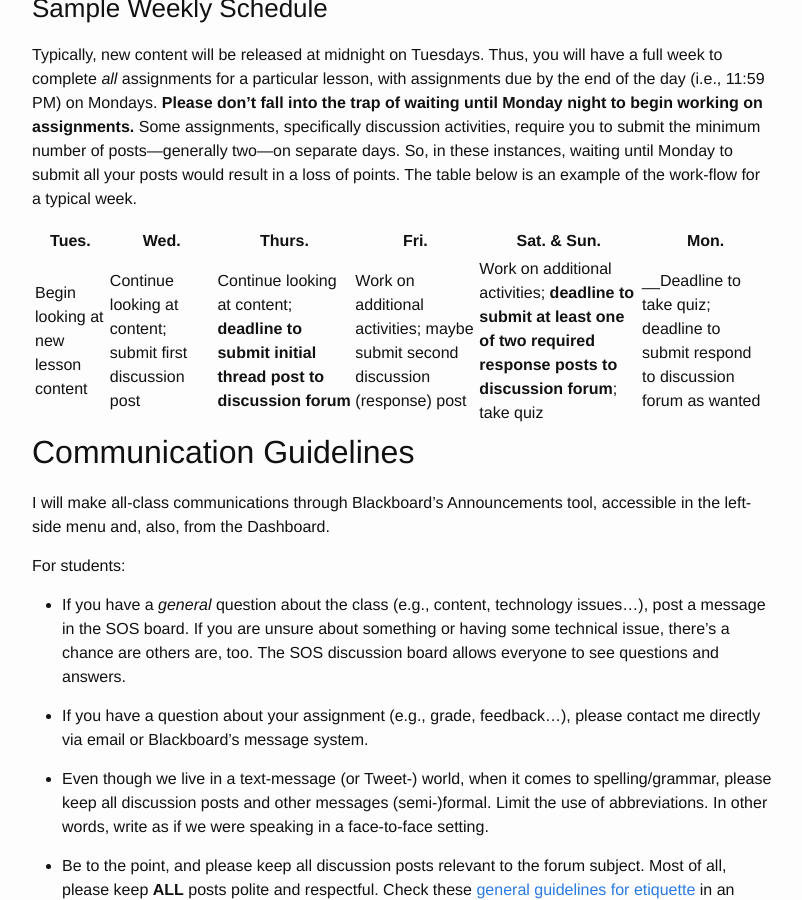
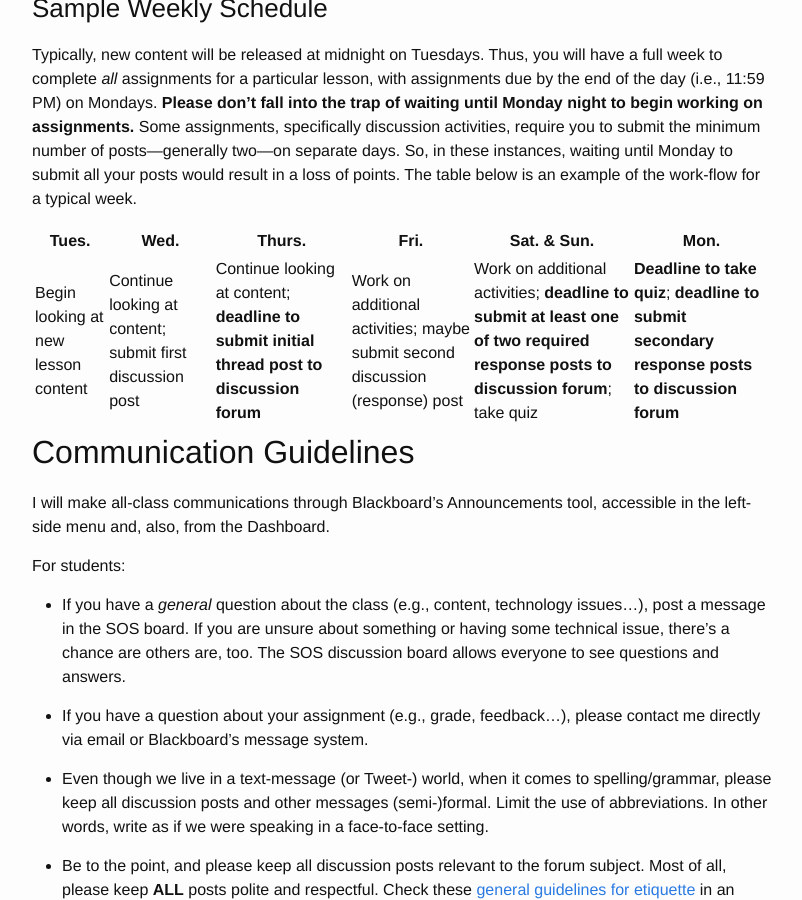
Before and after one commit to bateyt/anth102mhcc, a Jekyll site: the page built from syllabus.md, in a window 1280 px wide and 900 px high, scrolled down 1291 px. Shown: the whole window, without its empty margins (238-1040 px from the left). Built offline with Jekyll 4.4.1, drawn with Linux system fonts in a browser that asks for light colours.

Commit message:
Update syllabus

```diff
--- a/syllabus.md
+++ b/syllabus.md
@@ -48,7 +48,7 @@ Typically, new content will be released at midnight on Tuesdays. Thus, you will
 
 Tues. | Wed. | Thurs. | Fri. | Sat. & Sun. | Mon.
 ----- | ---- | ------ | ---- | ---------- | ----
-Begin looking at new lesson content | Continue looking at content; submit first discussion post | Continue looking at content; __deadline to submit initial thread post to discussion forum__ | Work on additional activities; maybe submit second discussion (response) post | Work on additional activities; __deadline to submit at least one of two required response posts to discussion forum__; take quiz | __Deadline to take quiz; deadline to submit respond to discussion forum as wanted
+Begin looking at new lesson content | Continue looking at content; submit first discussion post | Continue looking at content; __deadline to submit initial thread post to discussion forum__ | Work on additional activities; maybe submit second discussion (response) post | Work on additional activities; __deadline to submit at least one of two required response posts to discussion forum__; take quiz | __Deadline to take quiz__; __deadline to submit secondary response posts to discussion forum__
 
 
 ## Communication Guidelines
```
